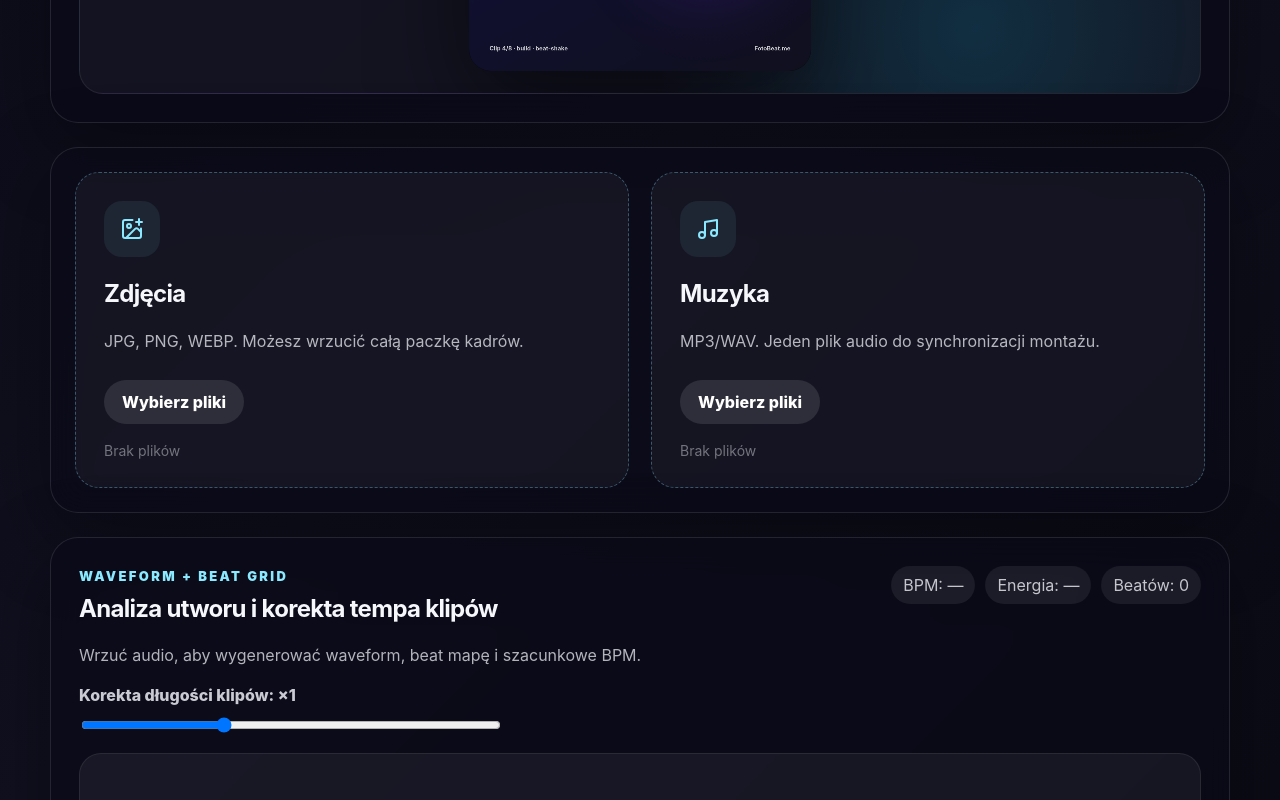
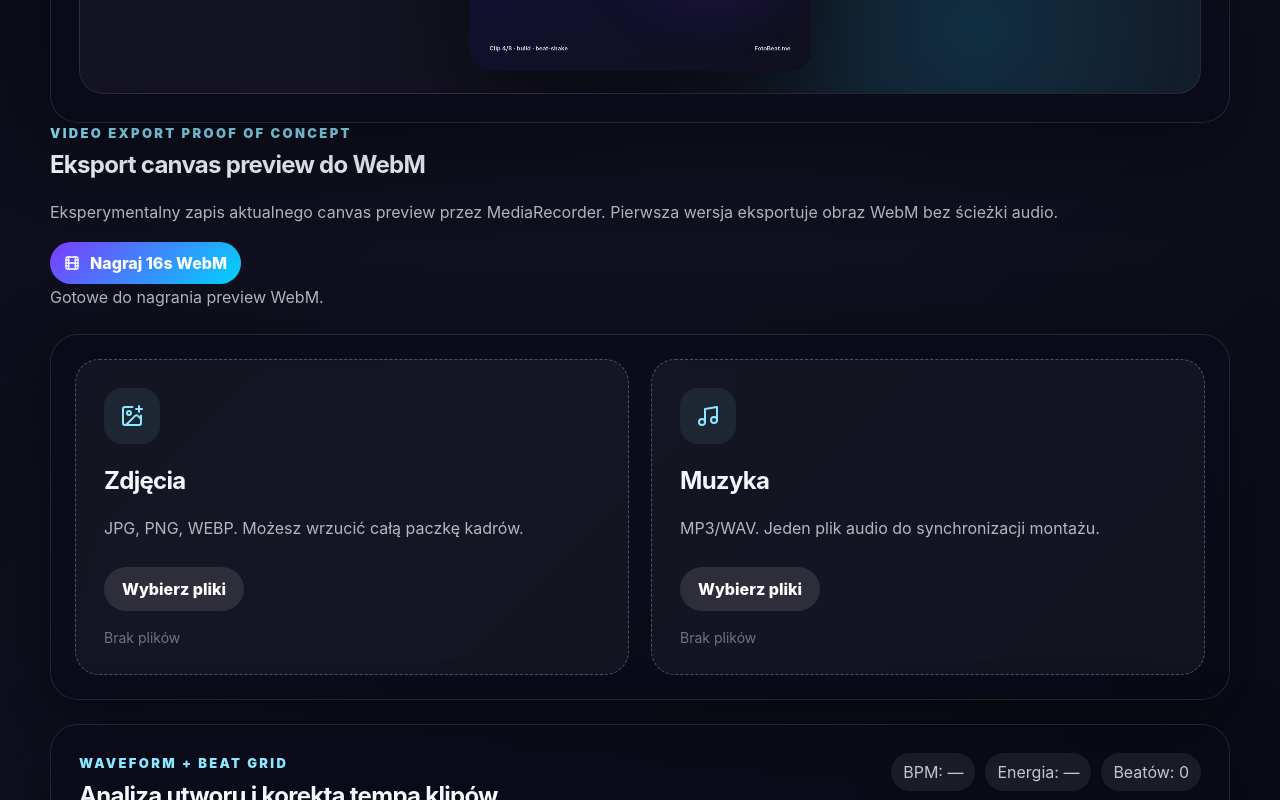
Before and after one commit to KumatyTomi/FotoBeat, a React (Vite) app: page / in a window 1280 px wide. Shown: the part 1880-2680 px from the top of the page. Built offline with nearby package versions, Linux system fonts and the light colour scheme.

Commit message:
Add WebM export panel to app

```diff
--- a/src/App.jsx
+++ b/src/App.jsx
@@ -7,6 +7,7 @@ import WaveformPreview from './components/WaveformPreview.jsx';
 import { EFFECT_PRESETS, EXPORT_FORMATS } from './data/effects.js';
 import { useAudioAnalysis } from './hooks/useAudioAnalysis.js';
 import { useCanvasPreview } from './hooks/useCanvasPreview.js';
+import { useCanvasRecorder } from './hooks/useCanvasRecorder.js';
 import { useMediaAssets } from './hooks/useMediaAssets.js';
 import { useProjectState } from './hooks/useProjectState.js';
 import { describeAudioAnalysis } from './utils/audioAnalysis.js';
@@ -69,6 +70,12 @@ export default function App() {
     selectedMediaAssets: media.selectedMediaAssets,
     pinnedAssetsByClip: media.pinnedAssetsByClip,
     projectName: project.name
+  });
+
+  const recorder = useCanvasRecorder({
+    canvasRef: previewRef,
+    projectName: project.name,
+    timelineDuration: timeline.estimatedDuration
   });
 
   function addSnapshot() {
@@ -172,6 +179,26 @@ export default function App() {
         <div className={`canvas-shell canvas-${selectedFormat.id}`}><canvas ref={previewRef} width={selectedFormat.width} height={selectedFormat.height} aria-label="Animowany podgląd renderu FotoBeat" /></div>
       </section>
 
+      <section className="render-export-panel">
+        <div>
+          <p className="panel-kicker">Video export proof of concept</p>
+          <h2>Eksport canvas preview do WebM</h2>
+          <p>Eksperymentalny zapis aktualnego canvas preview przez MediaRecorder. Pierwsza wersja eksportuje obraz WebM bez ścieżki audio.</p>
+        </div>
+        <div className="render-export-actions">
+          <button className="primary-button compact" onClick={recorder.startRecording} disabled={recorder.recordingState.status === 'recording'}>
+            <Film size={16} />
+            {recorder.recordingState.status === 'recording' ? 'Nagrywanie...' : `Nagraj ${recorder.maxDuration}s WebM`}
+          </button>
+          {recorder.recordingState.downloadUrl && (
+            <a className="ghost-button compact" href={recorder.recordingState.downloadUrl} download={recorder.recordingState.fileName}>
+              <Download size={16} />Pobierz WebM
+            </a>
+          )}
+        </div>
+        <p className={`render-status ${recorder.recordingState.status}`}>{recorder.recordingState.message}</p>
+      </section>
+
       <section id="upload" className="workspace-grid">
         <FileDropzone icon={<ImagePlus />} title="Zdjęcia" description="JPG, PNG, WEBP. Możesz wrzucić całą paczkę kadrów." accept="image/*" multiple files={images} onFiles={setImages} />
         <FileDropzone icon={<Music />} title="Muzyka" description="MP3/WAV. Jeden plik audio do synchronizacji montażu." accept="audio/*" multiple={false} files={audio ? [audio] : []} onFiles={(next) => setAudio(next[0] ?? null)} />
@@ -216,7 +243,7 @@ export default function App() {
       </section>
 
       <TimelinePreview timeline={timeline} />
-      <section id="roadmap" className="roadmap-panel"><div><h2>Następne moduły</h2><p>Kolejne kroki: realniejsza detekcja transientów, scoring ostrości i pierwsze proof of concept eksportu MP4.</p></div><div className="roadmap-list"><span><RefreshCcw size={16} /> Autosave + snapshots</span><span><Film size={16} /> Render MP4 16:9 / 9:16</span><span><Download size={16} /> Paczki eksportowe ZIP</span></div></section>
+      <section id="roadmap" className="roadmap-panel"><div><h2>Następne moduły</h2><p>Kolejne kroki: audio track w eksporcie, realniejsza detekcja transientów i MP4 przez ffmpeg.wasm.</p></div><div className="roadmap-list"><span><RefreshCcw size={16} /> Autosave + snapshots</span><span><Film size={16} /> WebM proof of concept</span><span><Download size={16} /> Paczki eksportowe ZIP</span></div></section>
     </main>
   );
 }
```
